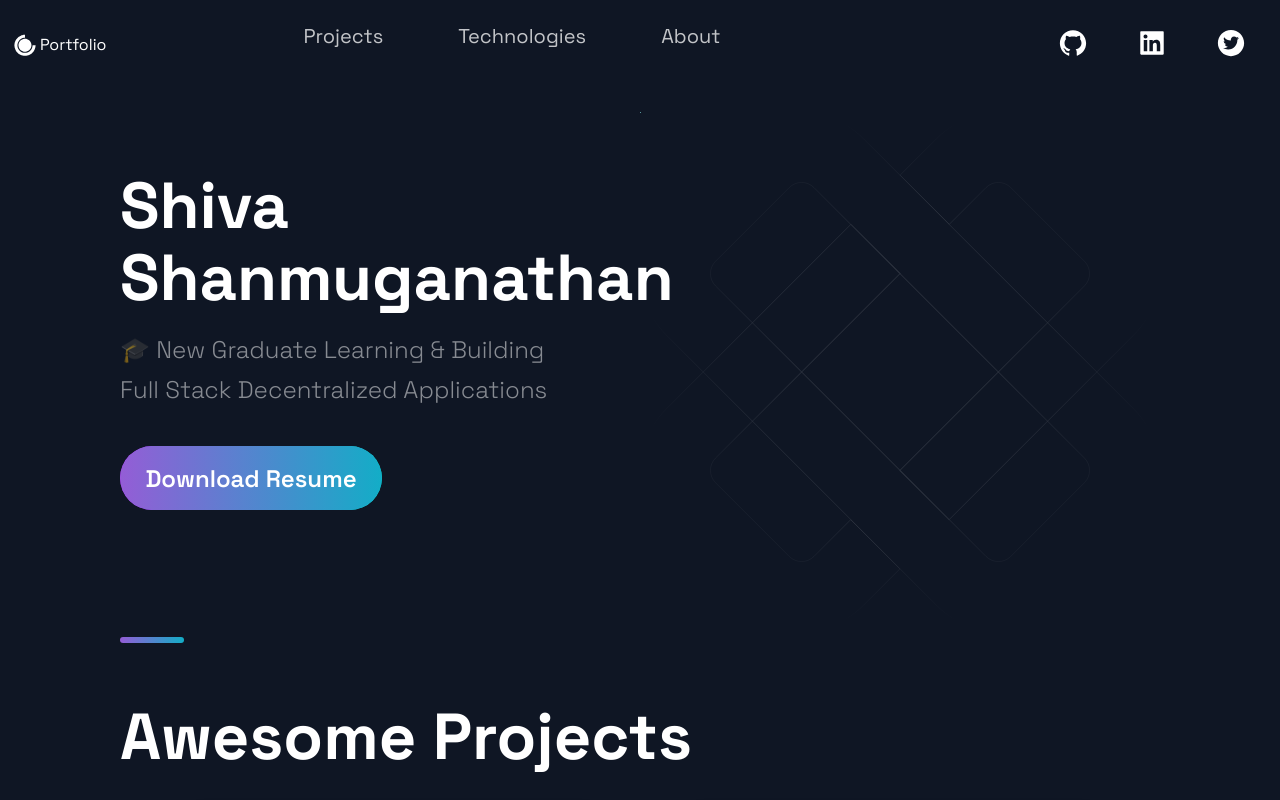
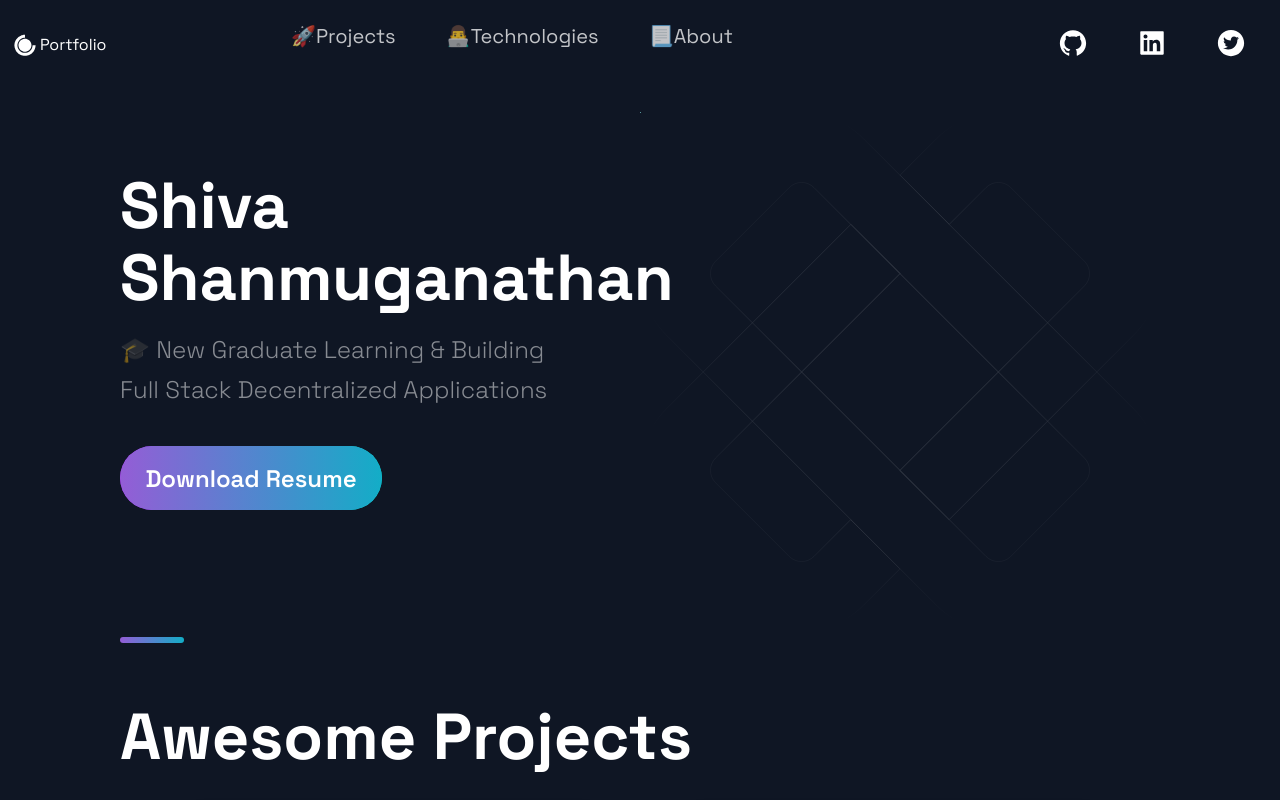
Before and after one commit to Stephen-Mings/portfolio, a Next.js app: page / in a window 1280 px wide. Shown: the top 800 px of the page. Built offline with nearby package versions, Linux system fonts and the light colour scheme.

Commit message:
Added Emoji in 🗿Header & 👣Footer

```diff
--- a/src/components/Footer/Footer.js
+++ b/src/components/Footer/Footer.js
@@ -9,11 +9,11 @@ const Footer = () => {
     <FooterWrapper>
       <LinkList>
         <LinkColumn>
-          <LinkTitle>Call</LinkTitle>
+          <LinkTitle>📞 Call</LinkTitle>
           <LinkItem href="tel:+91 63799 28505">+91 63799 28505</LinkItem>
         </LinkColumn>
         <LinkColumn>
-          <LinkTitle>Email</LinkTitle>
+          <LinkTitle>📧 Email</LinkTitle>
           <LinkItem href="mailto:shanshiva@outlook.com">
             shanshiva@outlook.com
           </LinkItem>
@@ -21,7 +21,7 @@ const Footer = () => {
       </LinkList>
       <SocialIconsContainer>
         <CompanyContainer>
-          <Slogan>Innovating one project at a time</Slogan>
+          <Slogan>💡Innovating one project at a time🔮</Slogan>
         </CompanyContainer>
         <SocialContainer>
           <SocialIcons href="https://github.com/ShivaShanmuganathan/">
--- a/src/components/Header/Header.js
+++ b/src/components/Header/Header.js
@@ -24,17 +24,17 @@ const Header = () =>  (
     <Div2>
       <li>
         <Link href="#projects">
-          <NavLink>Projects</NavLink>
+          <NavLink>🚀Projects</NavLink>
         </Link>
       </li>
       <li>
         <Link href="#tech">
-          <NavLink>Technologies</NavLink>
+          <NavLink>👨‍💻Technologies</NavLink>
         </Link>
       </li>
       <li>
         <Link href="#about">
-          <NavLink>About</NavLink>
+          <NavLink>📃About</NavLink>
         </Link>
       </li>
     </Div2>
```
